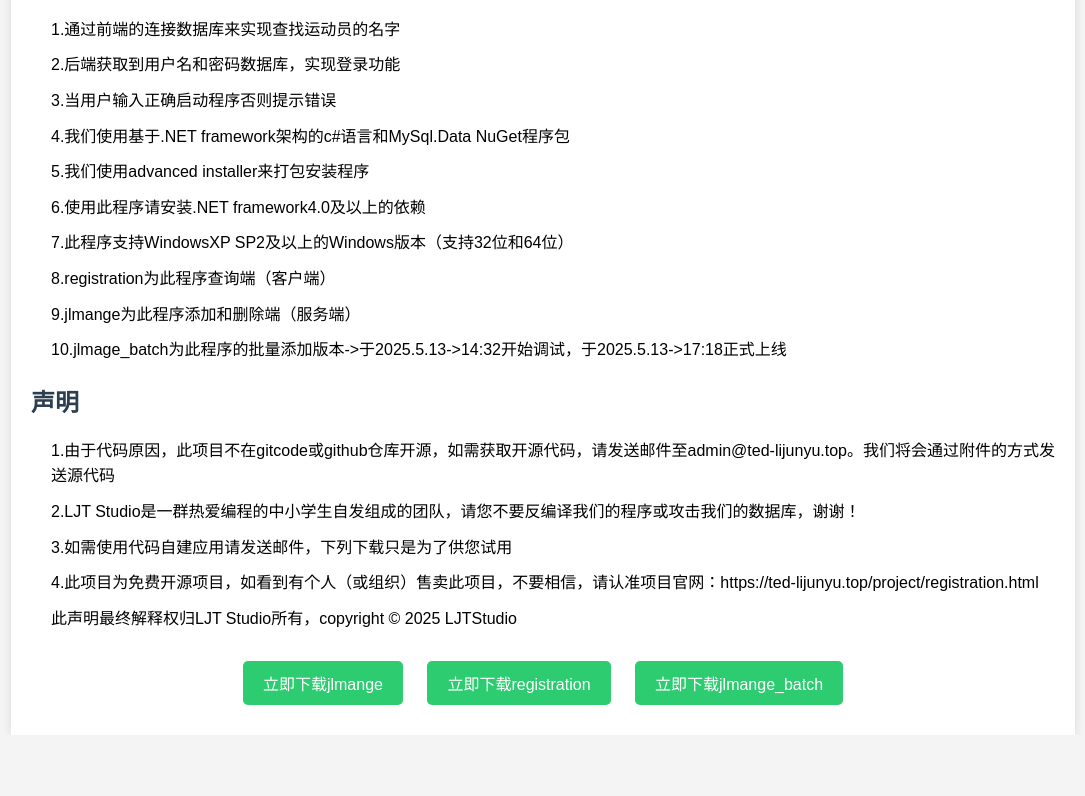
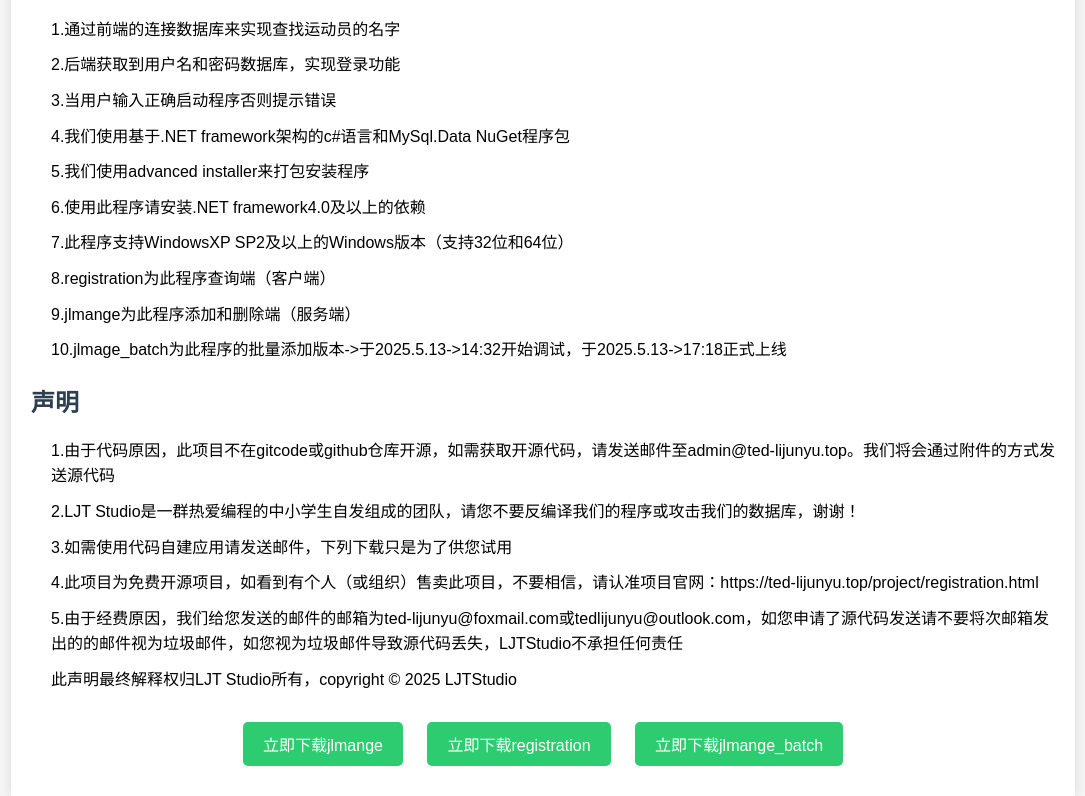
Before and after one commit to ted-li1151412/project, a plain HTML site: page registration.html in a window 1280 px wide. Shown: the part 393-1189 px from the top of the page, without its empty margins (97-1182 px from the left). Before the commit the page ends 1128 px from the top, so only its background shows below. Drawn offline with Linux system fonts and the light colour scheme.

Commit message:
Update registration.html

```diff
--- a/registration.html
+++ b/registration.html
@@ -107,6 +107,7 @@
                 <li>2.LJT Studio是一群热爱编程的中小学生自发组成的团队，请您不要反编译我们的程序或攻击我们的数据库，谢谢！</li>
                 <li>3.如需使用代码自建应用请发送邮件，下列下载只是为了供您试用</li>
                 <li>4.此项目为免费开源项目，如看到有个人（或组织）售卖此项目，不要相信，请认准项目官网：https://ted-lijunyu.top/project/registration.html</li>
+                <li>5.由于经费原因，我们给您发送的邮件的邮箱为ted-lijunyu@foxmail.com或tedlijunyu@outlook.com，如您申请了源代码发送请不要将次邮箱发出的的邮件视为垃圾邮件，如您视为垃圾邮件导致源代码丢失，LJTStudio不承担任何责任</li>
                 <li>此声明最终解释权归LJT Studio所有，copyright © 2025 LJTStudio</li>
             </ul>
         </div>
```
